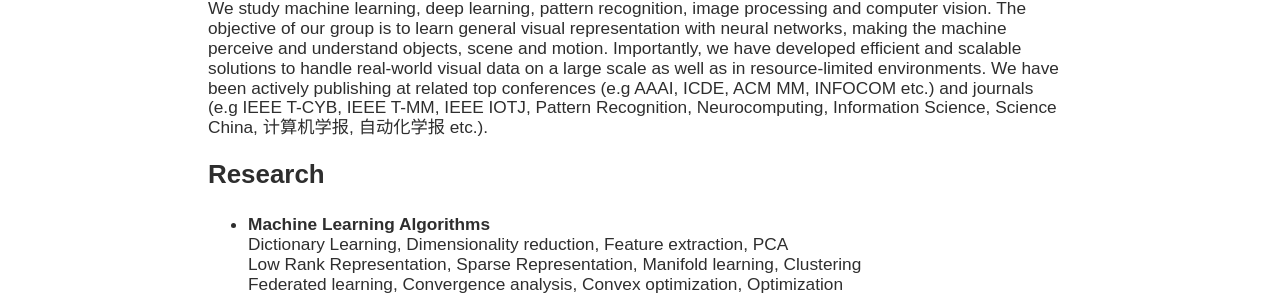
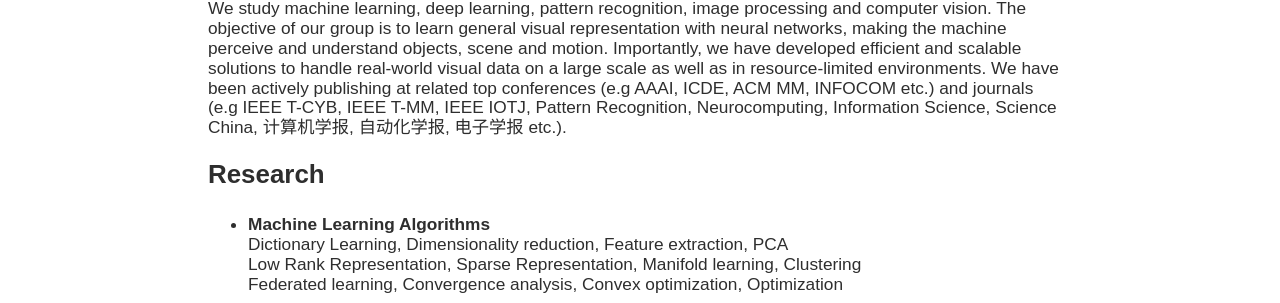
Before and after one commit to ZJNU-MLV-Lab/ZJNU-MLV-Lab.github.io, a Jekyll site: the page built from index.html, in a window 1280 px wide. Shown: the part 437-740 px from the top of the page. Built offline with Jekyll 4.4.1, drawn with Linux system fonts in a browser that asks for light colours; nearby versions of some CDN libraries; some web fonts are replaced.

Commit message:
Update index.html

```diff
--- a/index.html
+++ b/index.html
@@ -16,7 +16,7 @@
       We study machine learning, deep learning, pattern recognition, image processing and computer vision.
       The objective of our group is to learn general visual representation with neural networks, making the machine perceive and understand objects, scene and motion.
       Importantly, we have developed efficient and scalable solutions to handle real-world visual data on a large scale as well as in resource-limited environments.
-      We have been actively publishing at related top conferences (e.g AAAI, ICDE, ACM MM, INFOCOM etc.) and journals (e.g IEEE T-CYB, IEEE T-MM, IEEE IOTJ, Pattern Recognition, Neurocomputing, Information Science, Science China, 计算机学报, 自动化学报 etc.).
+      We have been actively publishing at related top conferences (e.g AAAI, ICDE, ACM MM, INFOCOM etc.) and journals (e.g IEEE T-CYB, IEEE T-MM, IEEE IOTJ, Pattern Recognition, Neurocomputing, Information Science, Science China, 计算机学报, 自动化学报, 电子学报 etc.).
     </p>
     <h2>Research</h2>
     <p>
```
